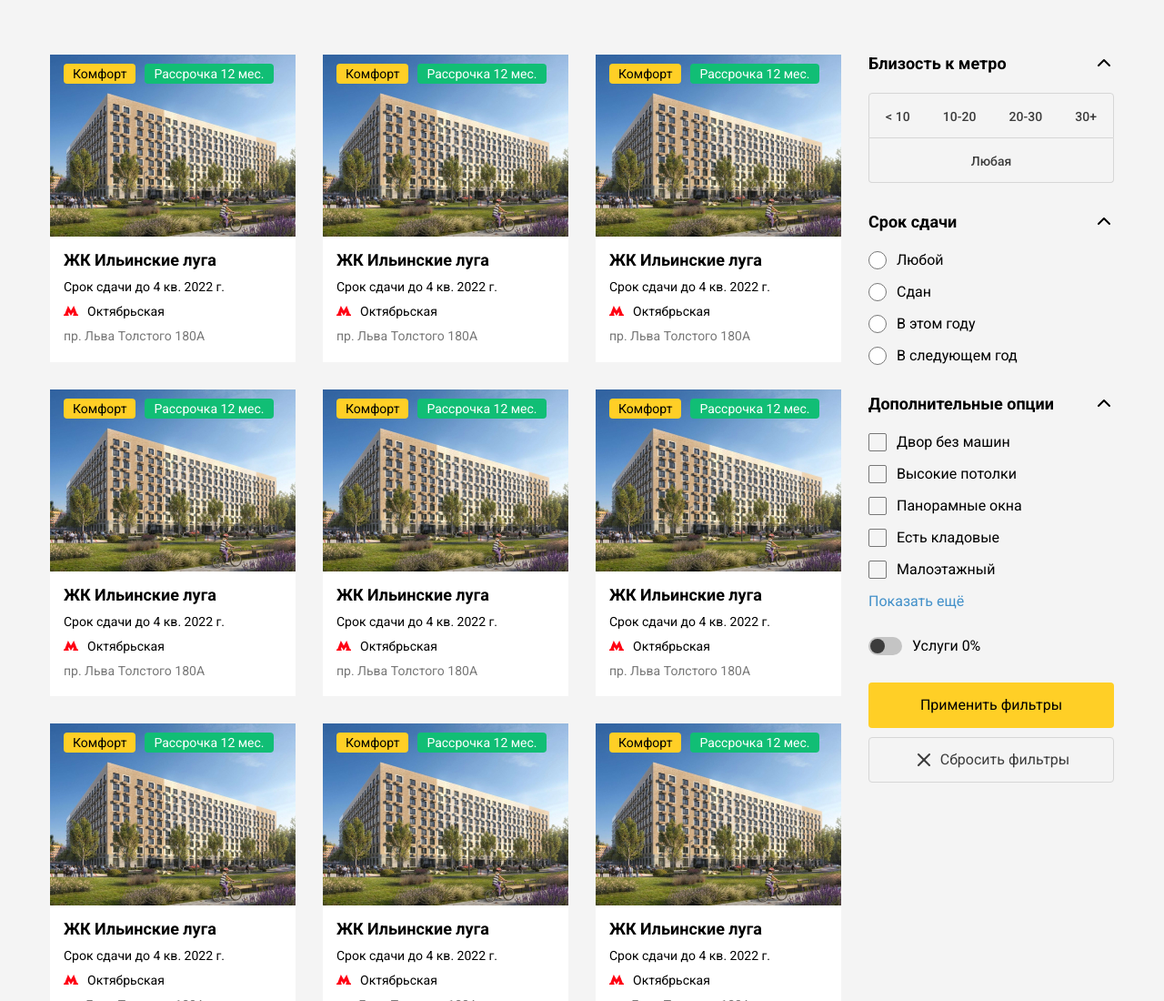
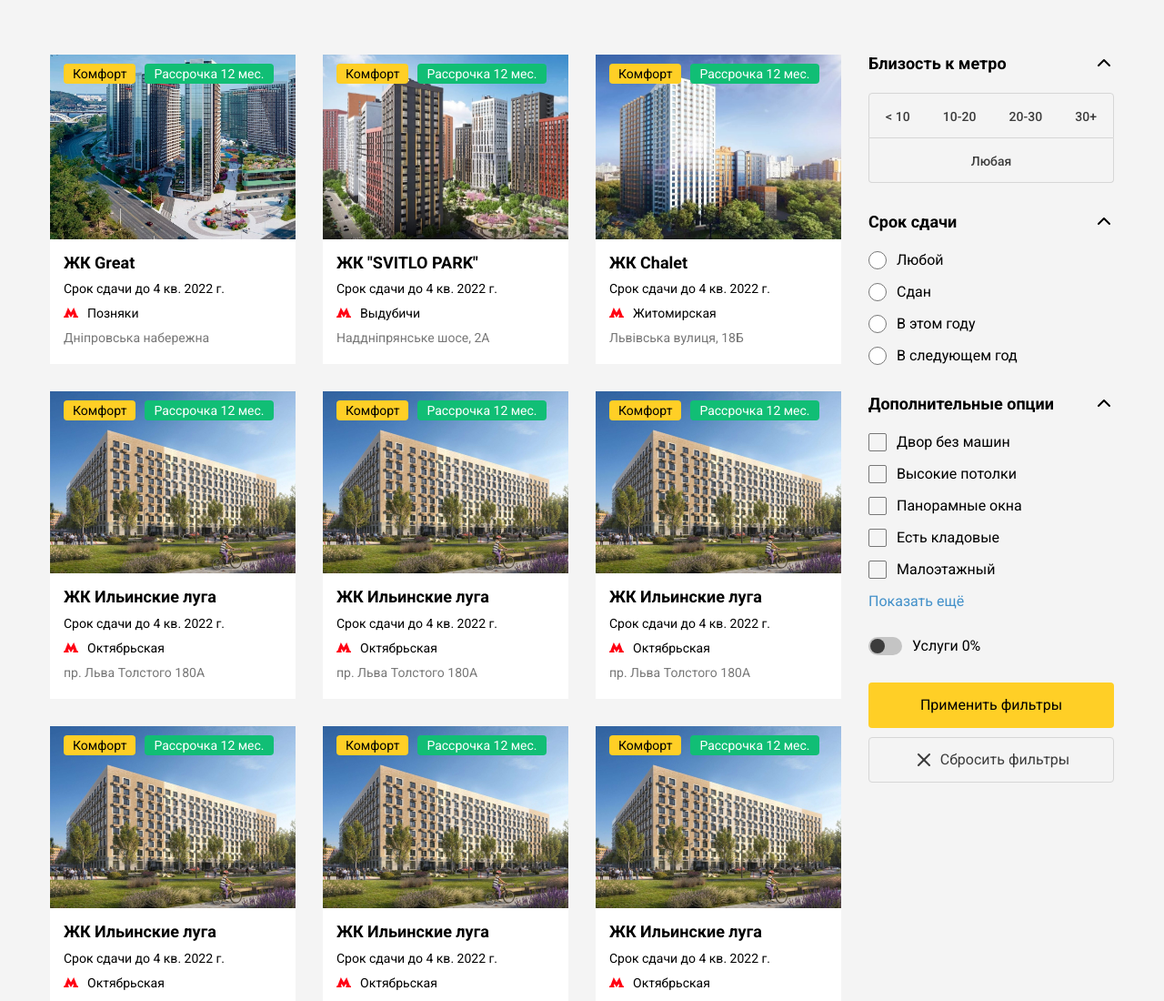
Before and after one commit to dmitryberesten/kiev-apartments, a plain HTML site: page index.html in a window 1280 px wide. Shown: the top 1100 px of the page at 91% size. Drawn offline with Linux system fonts and the light colour scheme.

Commit message:
Обновил карточки

```diff
--- a/css/main.css
+++ b/css/main.css
@@ -184,6 +184,10 @@ a.card-link:hover {
 	font-size: 14px;
 	line-height: 1.14;
 	color: #777777;
+}
+
+.card__img-size {
+  width: 100%;
 }
 
 /* Button more */
--- a/index.html
+++ b/index.html
@@ -26,13 +26,13 @@
                             <div class="card__badge card__badge--credit">Рассрочка 12 мес.</div>
                         </div>
                         <div class="card__img">
-                            <img src="./img/cards/img.jpg" alt="ЖК Ильинские луга">
+                            <img class="card__img-size" src="./img/cards/great.jpg" alt="ЖК Ильинские луга">
                         </div>
                         <div class="card__content">
-                            <h4 class="card__title">ЖК Ильинские луга</h4>
+                            <h4 class="card__title">ЖК Great</h4>
                             <div class="card__term">Срок сдачи до 4 кв. 2022 г.</div>
-                            <div class="card__metro">Октябрьская</div>
-                            <div class="card__address">пр. Льва Толстого 180А</div>
+                            <div class="card__metro">Позняки</div>
+                            <div class="card__address">Дніпровська набережна</div>
                         </div>
                     </div>
                 </a>
@@ -45,13 +45,13 @@
                             <div class="card__badge card__badge--credit">Рассрочка 12 мес.</div>
                         </div>
                         <div class="card__img">
-                            <img src="./img/cards/img.jpg" alt="ЖК Ильинские луга">
+                            <img class="card__img-size" src="./img/cards/svitlo.jpg" alt="ЖК Ильинские луга">
                         </div>
                         <div class="card__content">
-                            <h4 class="card__title">ЖК Ильинские луга</h4>
+                            <h4 class="card__title">ЖК "SVITLO PARK"</h4>
                             <div class="card__term">Срок сдачи до 4 кв. 2022 г.</div>
-                            <div class="card__metro">Октябрьская</div>
-                            <div class="card__address">пр. Льва Толстого 180А</div>
+                            <div class="card__metro">Выдубичи</div>
+                            <div class="card__address">Наддніпрянське шосе, 2А</div>
                         </div>
                     </div>
                 </a>
@@ -64,13 +64,13 @@
                             <div class="card__badge card__badge--credit">Рассрочка 12 мес.</div>
                         </div>
                         <div class="card__img">
-                            <img src="./img/cards/img.jpg" alt="ЖК Ильинские луга">
+                            <img class="card__img-size" src="./img/cards/сhalet.jpg" alt="ЖК Ильинские луга">
                         </div>
                         <div class="card__content">
-                            <h4 class="card__title">ЖК Ильинские луга</h4>
+                            <h4 class="card__title">ЖК Chalet</h4>
                             <div class="card__term">Срок сдачи до 4 кв. 2022 г.</div>
-                            <div class="card__metro">Октябрьская</div>
-                            <div class="card__address">пр. Льва Толстого 180А</div>
+                            <div class="card__metro">Житомирская</div>
+                            <div class="card__address">Львівська вулиця, 18Б</div>
                         </div>
                     </div>
                 </a>
```
Also changed, not shown: img/cards/great.jpg (added), img/cards/svitlo.jpg (added), img/cards/сhalet.jpg (added).
